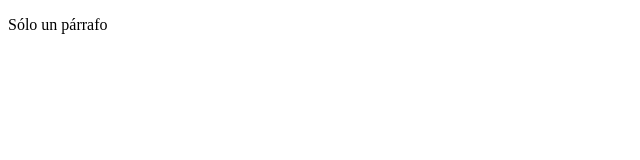
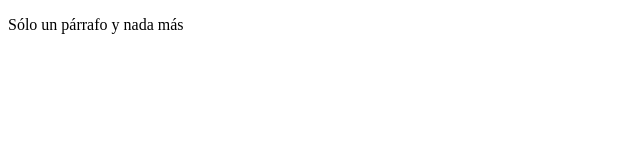
Before and after one commit to josecdomber/probarGit, a plain HTML site: page index.html in a window 1280 px wide. Shown: the full height of the page, 0-640 px from the left. Drawn offline with Linux system fonts and the light colour scheme.

Commit message:
feat(index): tocando título y párrafo

```diff
--- a/index.html
+++ b/index.html
@@ -3,10 +3,10 @@
 <head>
   <meta charset="UTF-8">
   <meta name="viewport" content="width=device-width, initial-scale=1.0">
-  <title>Documento modificación en el título del índice</title>
+  <title>Documento modificación en el título del índice de nuevo</title>
 </head>
 <body>
-  <p>Sólo un párrafo</p>
+  <p>Sólo un párrafo y nada más</p>
 
 </body>
 </html>
```
